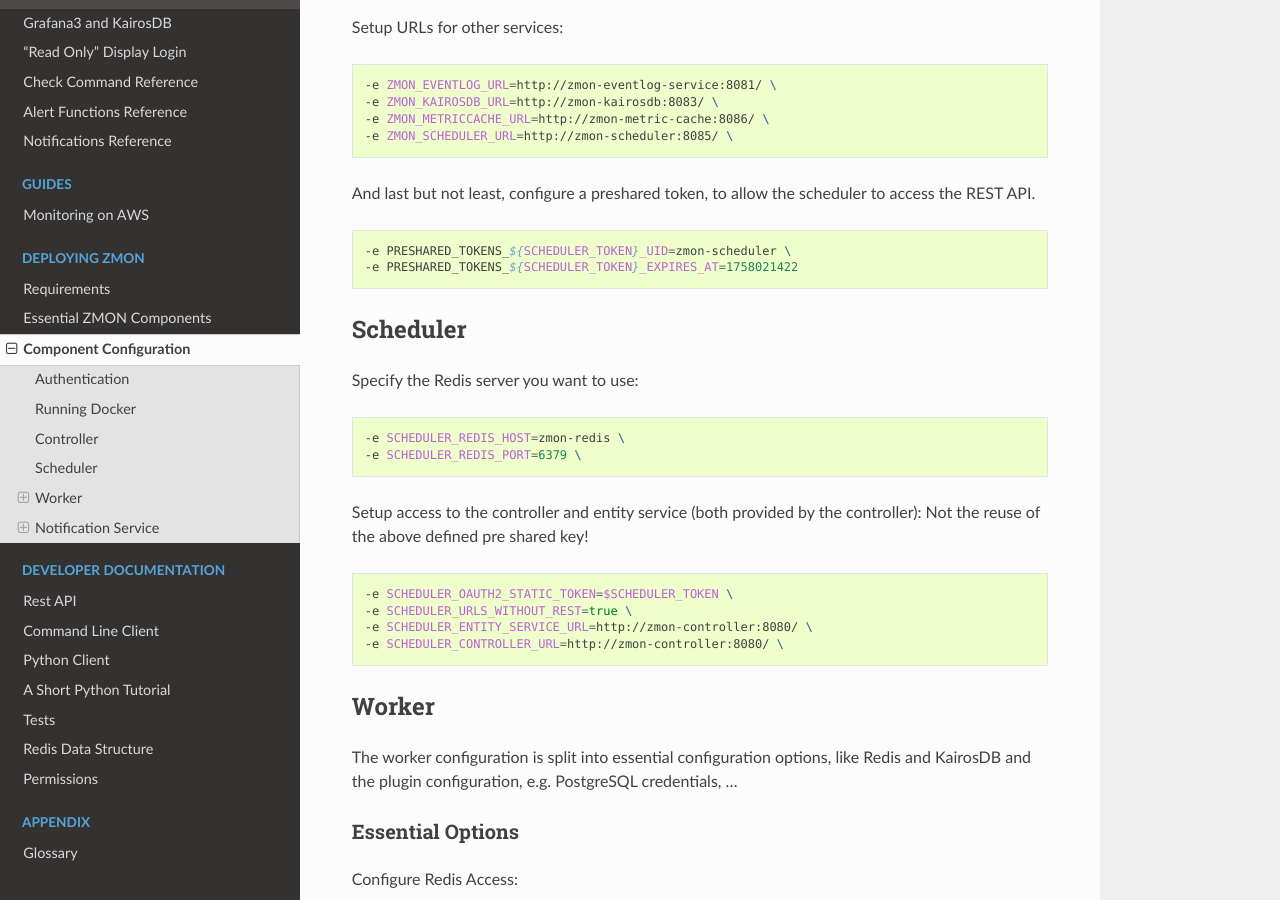
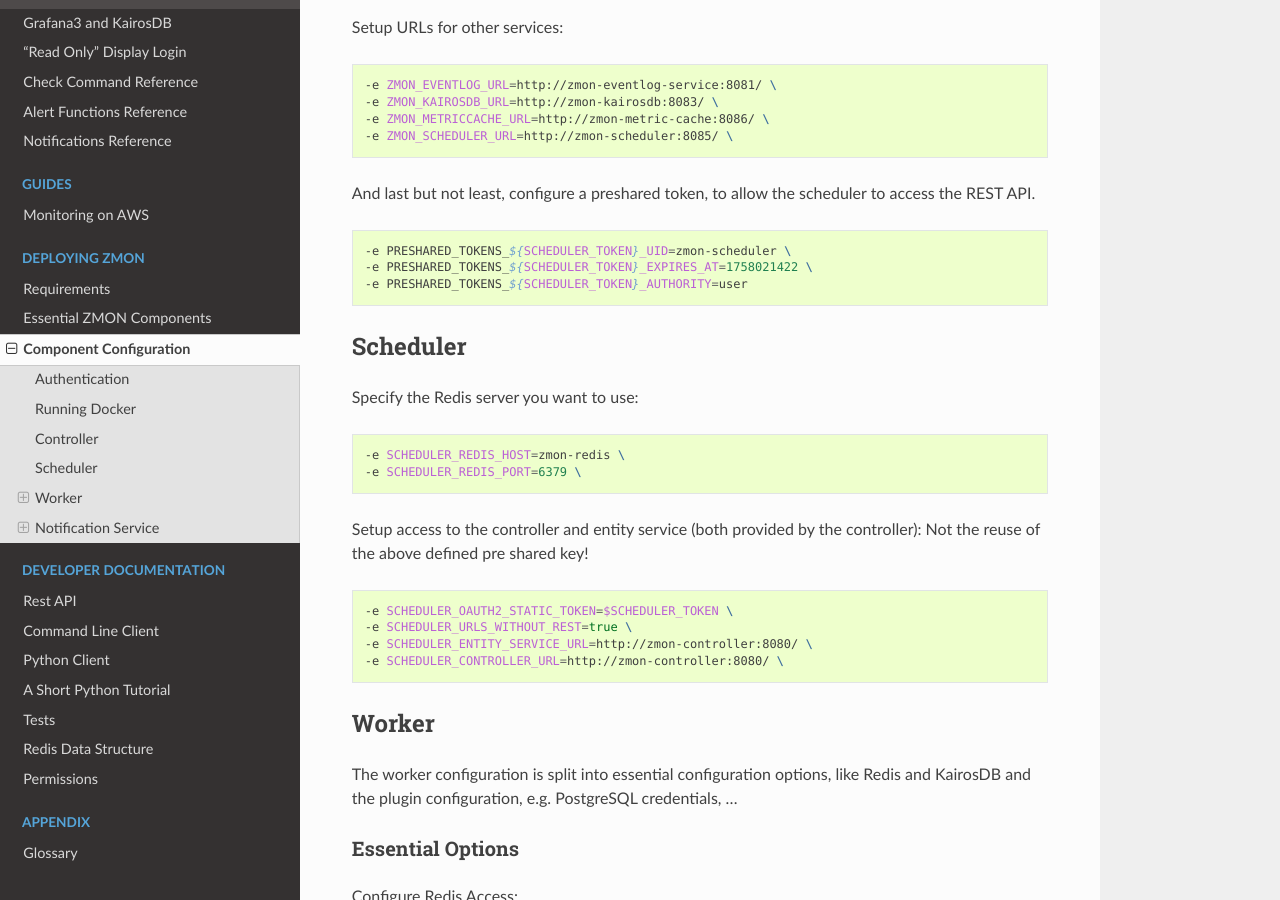
Before and after one commit to zalando-zmon/zmon-docs, a Sphinx documentation site: the page built from docs/installation/configuration.rst, in a window 1280 px wide and 900 px high, scrolled down 2381 px. Built offline with Sphinx 7.4.7 and the Read the Docs theme 2.0.0, drawn with Linux system fonts in a browser that asks for light colours.

Commit message:
Mention Authority param for preshared tokens

```diff
--- a/docs/installation/configuration.rst
+++ b/docs/installation/configuration.rst
@@ -124,7 +124,8 @@
 .. code-block:: bash
 
     -e PRESHARED_TOKENS_${SCHEDULER_TOKEN}_UID=zmon-scheduler \
-    -e PRESHARED_TOKENS_${SCHEDULER_TOKEN}_EXPIRES_AT=1758021422
+    -e PRESHARED_TOKENS_${SCHEDULER_TOKEN}_EXPIRES_AT=1758021422 \
+    -e PRESHARED_TOKENS_${SCHEDULER_TOKEN}_AUTHORITY=user
 
 Scheduler
 =========
```
